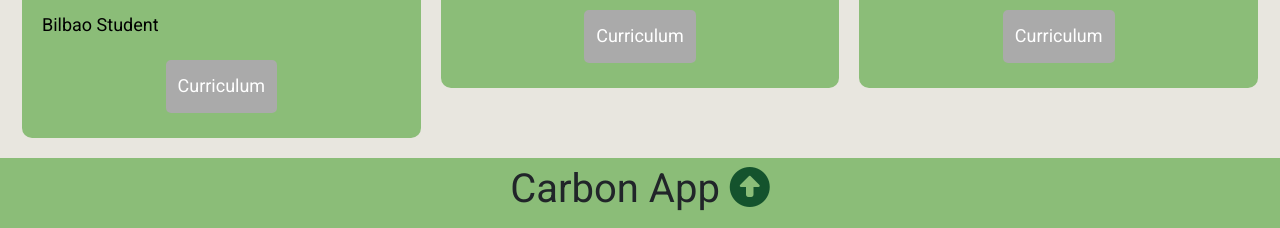
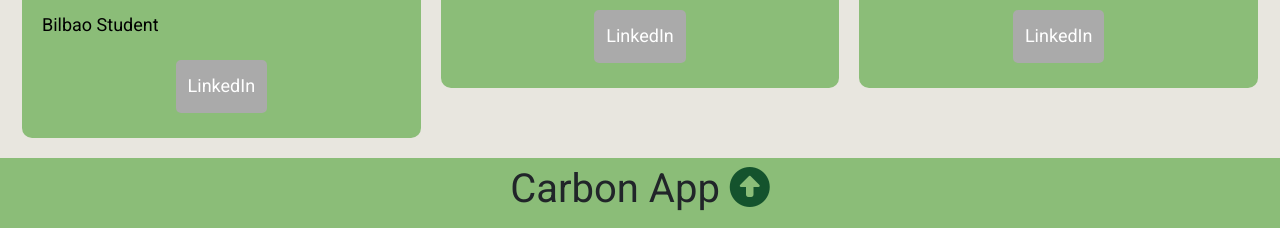
Before and after one commit to MaximePig/GRP4--GreenDigitalization-Github26, a Flask app: page / in a window 1280 px wide. Shown: the part 1391-1619 px from the top of the page. Run offline with Flask 3, Linux system fonts and the light colour scheme; some libraries are stand-ins or nearby versions.

Commit message:
linketin profiles

```diff
--- a/capp/templates/carbon_app/carbon_app.html
+++ b/capp/templates/carbon_app/carbon_app.html
@@ -14,9 +14,6 @@
             <div class="container_buttons_links_header_carbon_app">
                 <div class="btn">
                     <a href="{{url_for('methodology.methodology_home')}}" class="btn btn-primary btn-lg mr-2", style="background-color:#aaaaaa; border-color:#aaaaaa;">Methodology</a>
-                </div>
-                <div class="btn">
-                    <a href="#" class="btn btn-primary btn-lg mr-2", style="background-color:#aaaaaa; border-color:#aaaaaa;" data-toggle="modal" data-target="#carbon_app_instructions">Instructions</a>
                 </div>
                 <div class="btn">
                     <a href="{{url_for('carbon_app.new_entry')}}" class="btn btn-primary btn-lg mr-2", style="background-color:#aaaaaa; border-color:#aaaaaa;">New entry</a>
--- a/capp/templates/home.html
+++ b/capp/templates/home.html
@@ -63,7 +63,7 @@
           <p>  NHH Student
           </p>
           <div class="section_container_buttons_developers">
-            <a class="btn_developers" href="#"  target="_blank">Curriculum</a>
+            <a class="btn_developers" href="https://www.linkedin.com/in/YOUR-PROFILE-ID" target="_blank">LinkedIn</a>
           </div>
         </div>
         <div class="box">
@@ -72,7 +72,7 @@
           <p>  NHH Student
           </p>
           <div class="section_container_buttons_developers">
-            <a class="btn_developers" href="#"  target="_blank">Curriculum</a>
+            <a class="btn_developers" href="https://www.linkedin.com/in/YOUR-PROFILE-ID" target="_blank">LinkedIn</a>
           </div>
         </div>
         <div class="box">
@@ -81,7 +81,7 @@
           <p>  Bilbao Student
           </p>
           <div class="section_container_buttons_developers">
-            <a class="btn_developers" href="#"  target="_blank">Curriculum</a>
+            <a class="btn_developers" href="https://www.linkedin.com/in/paule-uribarri-lauzirika/" target="_blank">LinkedIn</a>
           </div>
         </div>
     </div>
@@ -92,8 +92,8 @@
         <h3>Ignacio</h3>
         <p>  Bilbao Student
         </p>
-        <div class="section_container_buttons_developers">
-          <a class="btn_developers" href="#"  target="_blank">Curriculum</a>
+         <div class="section_container_buttons_developers">
+          <a class="btn_developers" href="https://www.linkedin.com/in/ignaciouriarte/" target="_blank">LinkedIn</a>
         </div>
       </div>
       <div class="box2">
@@ -101,8 +101,8 @@
         <h3>Elias</h3>
         <p>  Toulouse Student
         </p>
-        <div class="section_container_buttons_developers">
-          <a class="btn_developers" href="#"  target="_blank">Curriculum</a>
+         <div class="section_container_buttons_developers">
+          <a class="btn_developers" href="https://www.linkedin.com/in/elias-chmani-198226277/" target="_blank">LinkedIn</a>
         </div>
       </div>
       <div class="box2">
@@ -110,8 +110,8 @@
         <h3>Maxime</h3>
         <p>  Swiss Student
         </p>
-        <div class="section_container_buttons_developers">
-          <a class="btn_developers" href="#"  target="_blank">Curriculum</a>
+         <div class="section_container_buttons_developers">
+          <a class="btn_developers" href="https://www.linkedin.com/in/maxime-pigueller-704439221/" target="_blank">LinkedIn</a>
         </div>
       </div>
   </div>
```
